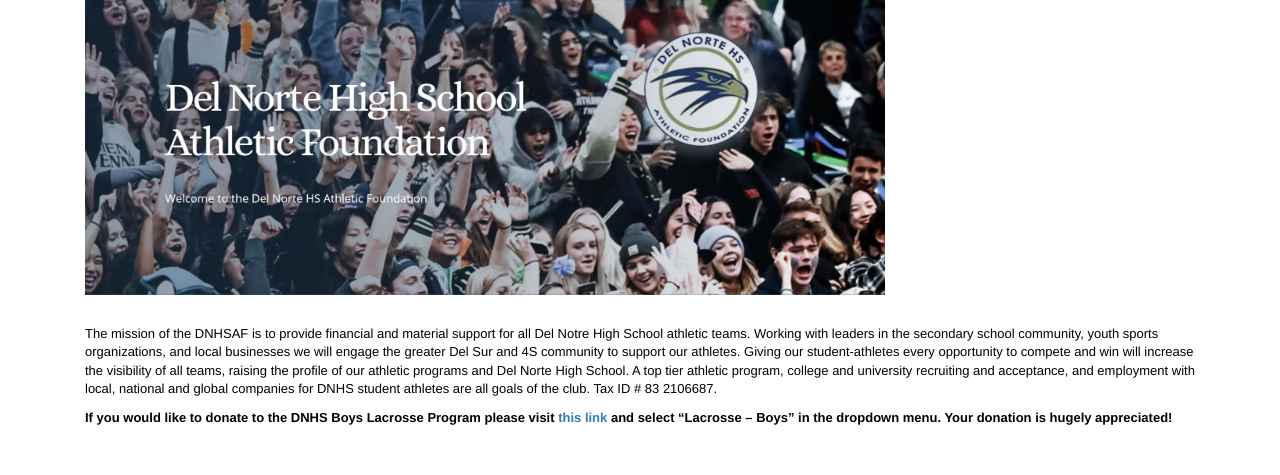
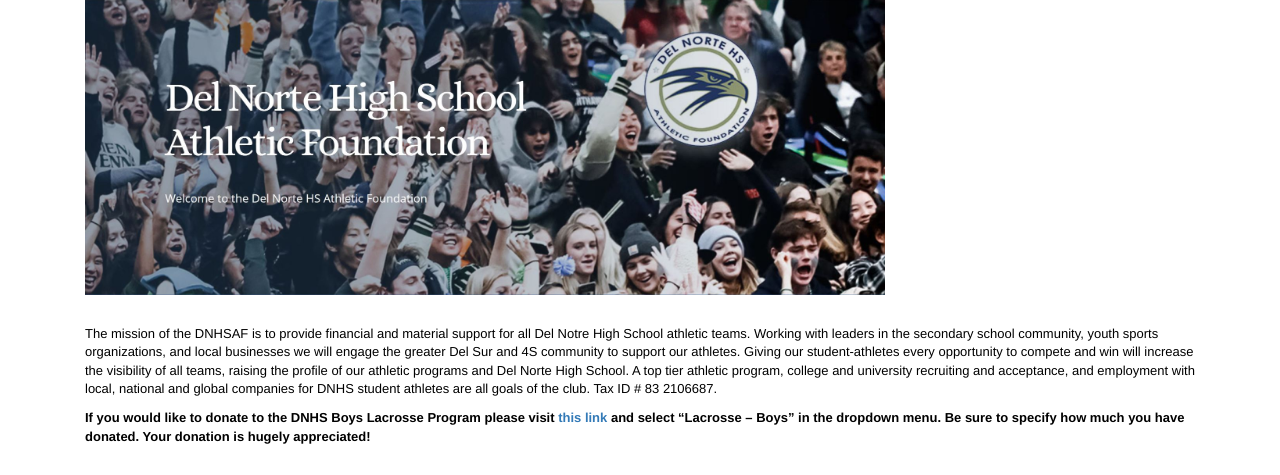
Before and after one commit to nighthawkcoders/lax, a Flask app: page /crud/donate/ in a window 1280 px wide. Shown: the part 325-800 px from the top of the page. Run offline with Flask 2, Linux system fonts and the light colour scheme; a user stored in the database is signed in; some libraries are stand-ins or nearby versions.

Commit message:
Updated Donate page

```diff
--- a/templates/donate.html
+++ b/templates/donate.html
@@ -16,7 +16,7 @@
 
     <div class="container py-4">
         <p>The mission of the DNHSAF is to provide financial and material support for all Del Notre High School athletic teams. Working with leaders in the secondary school community, youth sports organizations, and local businesses we will engage the greater Del Sur and 4S community to support our athletes. Giving our student-athletes every opportunity to compete and win will increase the visibility of all teams, raising the profile of our athletic programs and Del Norte High School. A top tier athletic program, college and university recruiting and acceptance, and employment with local, national and global companies for DNHS student athletes are all goals of the club. Tax ID # 83 2106687.</p>
-        <p style="font-weight: bold">If you would like to donate to the DNHS Boys Lacrosse Program please visit <a href="https://delnortehsaf.org/donate-athletic-teams/">this link</a> and select “Lacrosse – Boys” in the dropdown menu. Your donation is hugely appreciated!</p>
+        <p style="font-weight: bold">If you would like to donate to the DNHS Boys Lacrosse Program please visit <a href="https://delnortehsaf.org/donate-athletic-teams/">this link</a> and select “Lacrosse – Boys” in the dropdown menu. Be sure to specify how much you have donated. Your donation is hugely appreciated!</p>
     </div>
 
 {% endblock %}
```
